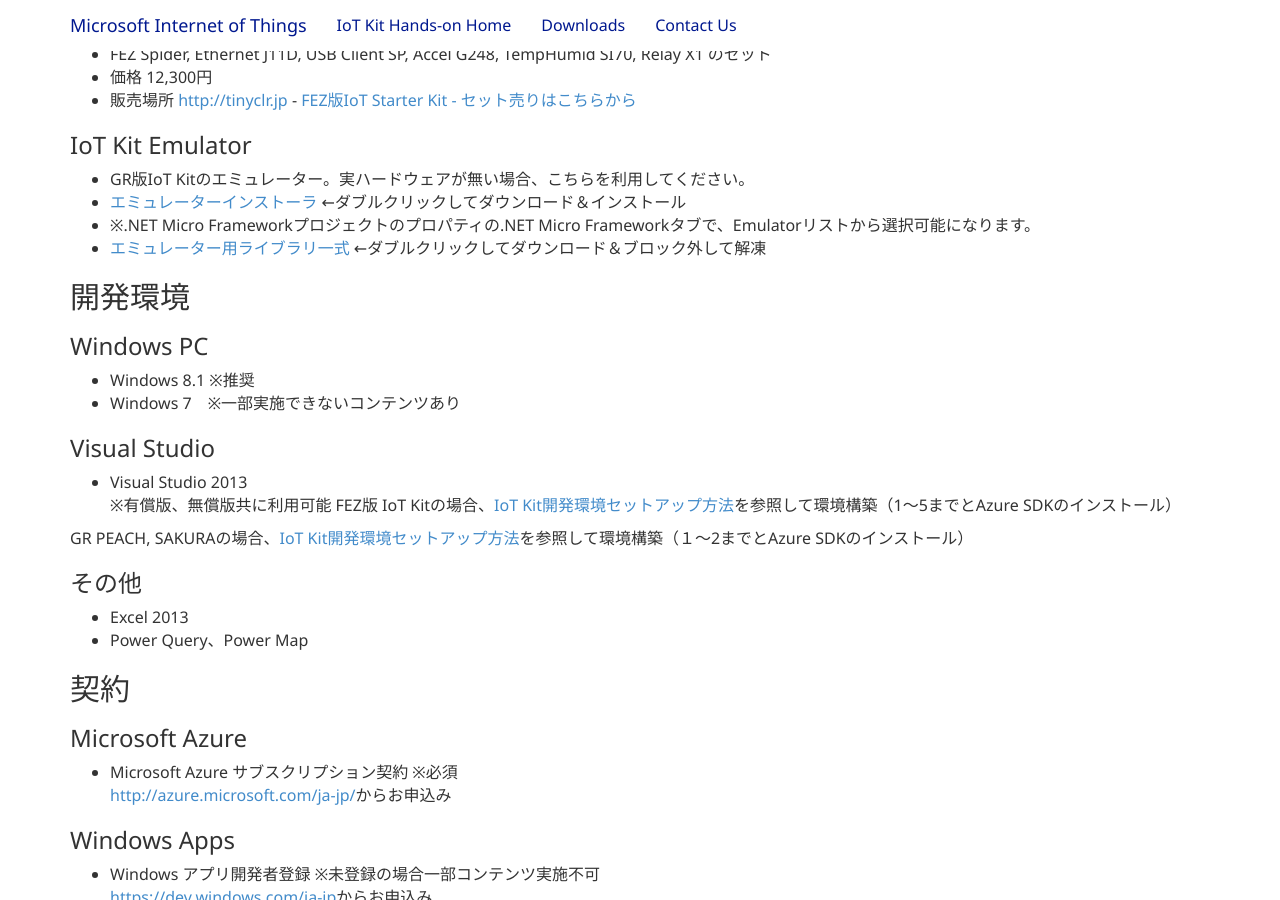
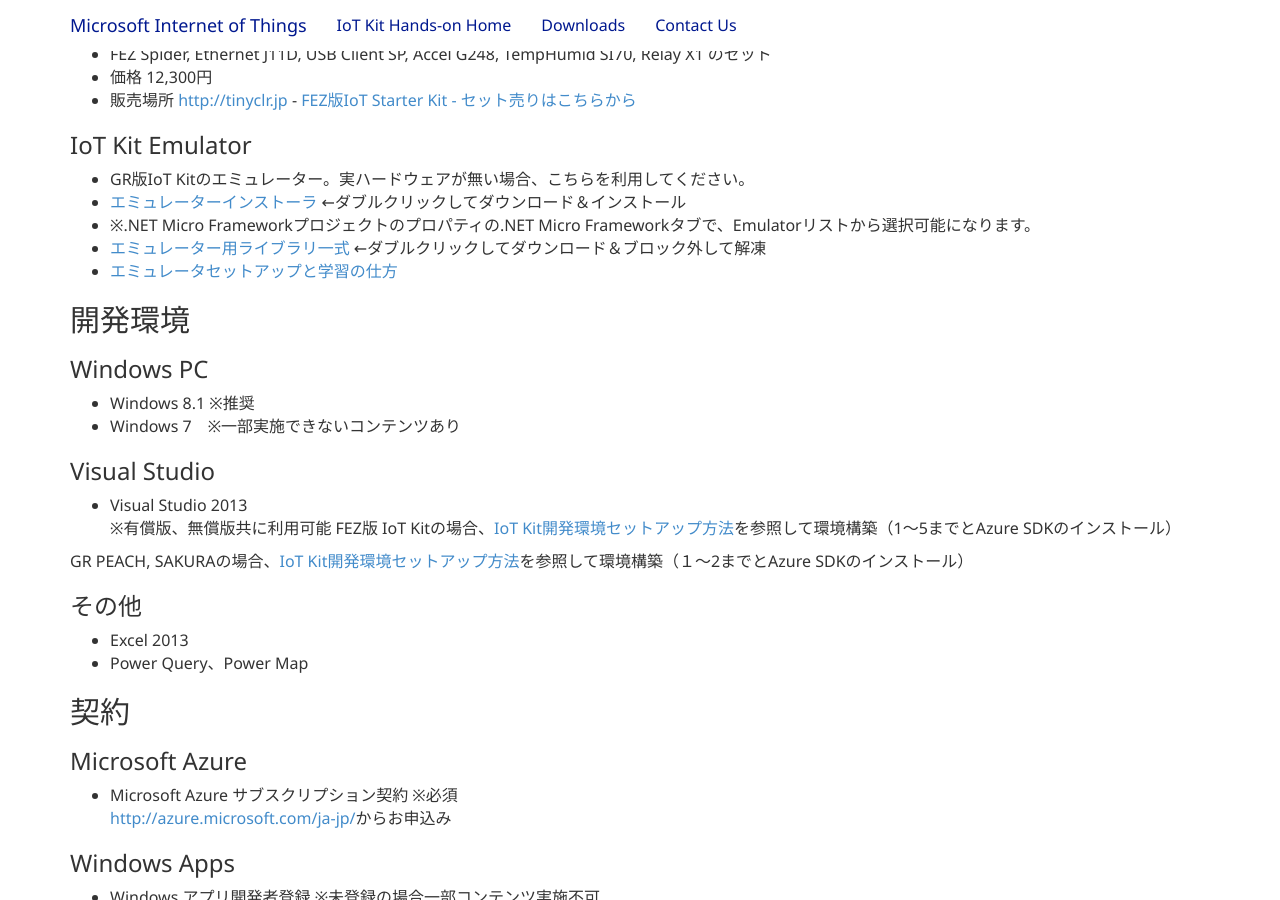
Before and after one commit to ms-iotkithol-jp/ms-iotkithol-jp.github.io, a Jekyll site: the page built from Prepare.md, in a window 1280 px wide and 900 px high, scrolled down 389 px. Built offline with Jekyll 4.4.1, drawn with Linux system fonts in a browser that asks for light colours.

Commit message:
Add way to use Emulator

```diff
--- a/Prepare.md
+++ b/Prepare.md
@@ -27,6 +27,7 @@
 * [エミュレーターインストーラ](https://github.com/ms-iotkithol-jp/Training/blob/master/Documents/EGIoTKitEmulatorInstaller.msi?raw=true) ←ダブルクリックしてダウンロード＆インストール
 * ※.NET Micro Frameworkプロジェクトのプロパティの.NET Micro Frameworkタブで、Emulatorリストから選択可能になります。
 * [エミュレーター用ライブラリ一式](https://github.com/ms-iotkithol-jp/Training/blob/master/Documents/EmulatorLibrary.zip?raw=true) ←ダブルクリックしてダウンロード＆ブロック外して解凍
+* [エミュレータセットアップと学習の仕方](http://blogs.msdn.com/b/hirosho/archive/2015/04/06/howtolearniotkitholwithemulator.aspx)
 
 ## 開発環境
 
```
